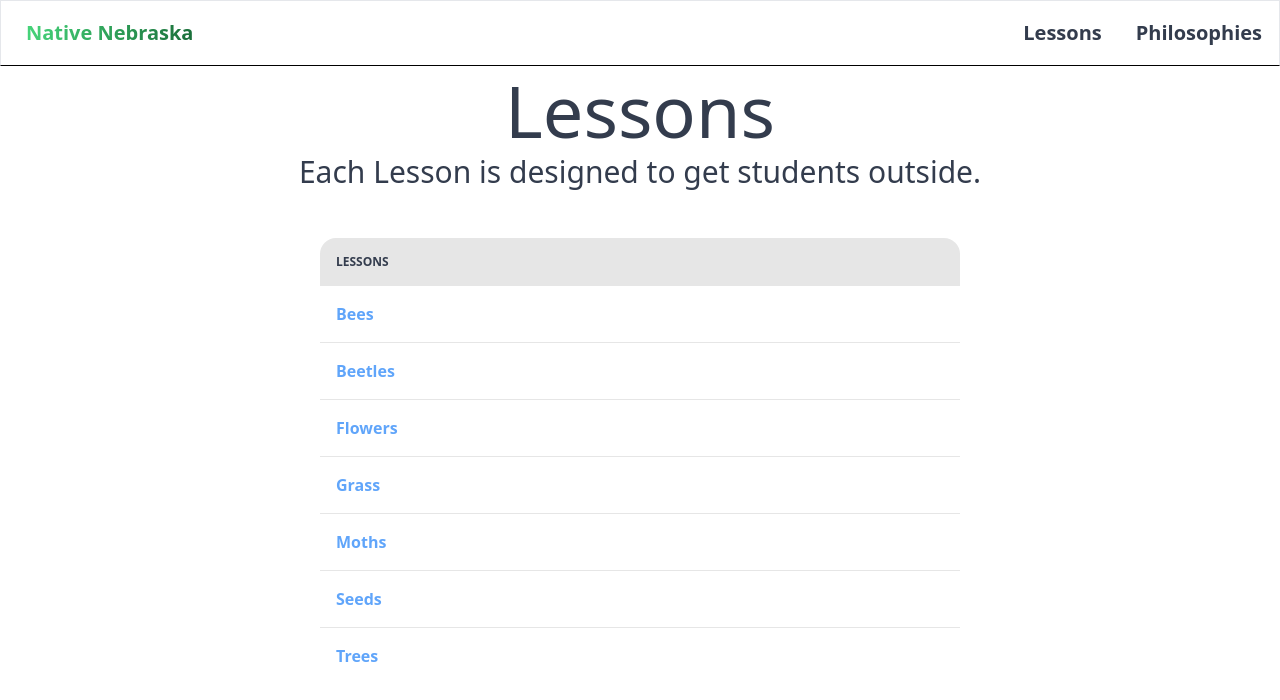
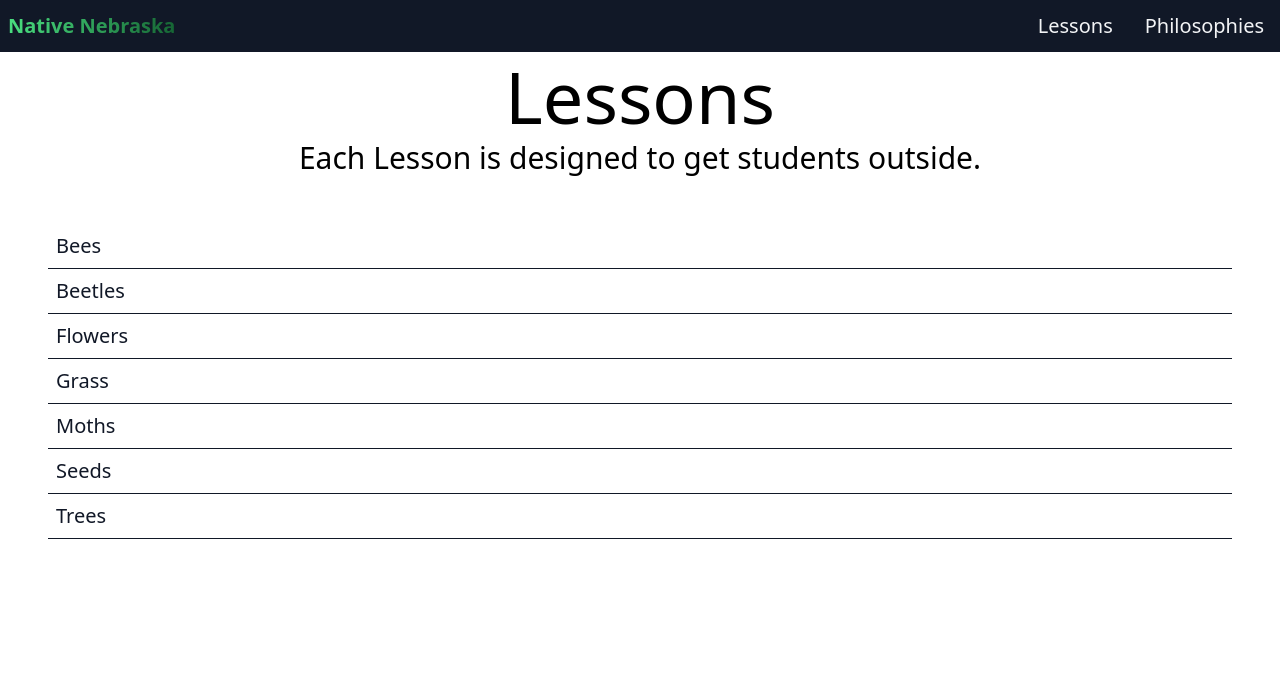
Before and after one commit to ikollipara/Purple, a Next.js app: page /lessons in a window 1280 px wide. Shown: the top 700 px of the page. Built offline with nearby package versions, Linux system fonts and the light colour scheme.

Commit message:
Style Change

```diff
--- a/components/navbar.tsx
+++ b/components/navbar.tsx
@@ -9,20 +9,20 @@
 import Link from "next/link";
 
 export const Navbar = () => (
-  <nav className="navbar border-solid border-b-black border">
+  <nav className="flex px-2 bg-gray-900 py-3">
     <Link passHref href="/">
-      <a className="btn btn-ghost normal-case text-base lg:text-xl font-bold bg-clip-text text-transparent bg-gradient-to-r from-green-400 to-green-800 mr-auto">
+      <a className="normal-case text-lg lg:text-xl font-bold bg-clip-text text-transparent bg-gradient-to-r from-green-400 to-green-800 mr-auto">
         Native Nebraska
       </a>
     </Link>
-    <section className="inline-flex">
+    <section className="space-x-4 self-center">
       <Link passHref href="/lessons">
-        <a className="btn btn-ghost normal-case text-base lg:text-xl">
+        <a className="normal-case text-base lg:text-xl text-gray-100 hover:bg-green-600 p-2 rounded active:bg-green-800">
           Lessons
         </a>
       </Link>
       <Link passHref href="/philosophies">
-        <a className="btn btn-ghost normal-case text-base lg:text-xl lg:pr-2 pr-0">
+        <a className="normal-case text-base lg:text-xl text-gray-100 hover:bg-green-600 p-2 rounded active:bg-green-800">
           Philosophies
         </a>
       </Link>
--- a/pages/_app.tsx
+++ b/pages/_app.tsx
@@ -20,41 +20,56 @@ const components: MDXComponents = {
       <Head>
         <title>Native Nebraska - {children}</title>
       </Head>
-      <h1 className="first:mt-12 ml-3">{children}</h1>
+      <h1 className="text-3xl sm:text-4xl lg:text-6xl mt-2 text-center">
+        {children}
+      </h1>
       <hr />
     </>
   ),
-  h2: ({ children }) => <h2 className="mx-3">{children}</h2>,
-  h3: ({ children }) => <h3 className="mx-3">{children}</h3>,
-  h4: ({ children }) => <h4 className="mx-3">{children}</h4>,
-  h5: ({ children }) => <h5 className="mx-3">{children}</h5>,
-  h6: ({ children }) => <h6 className="mx-3">{children}</h6>,
-  p: ({ children }) => (
-    <p className="text-base leading-normal mx-3 mb-4">{children}</p>
+  h2: ({ children }) => (
+    <h2 className="text-2xl sm:text-3xl lg:text-5xl">{children}</h2>
   ),
+  h3: ({ children }) => (
+    <h3 className="text-xl sm:text-2xl lg:text-4xl">{children}</h3>
+  ),
+  h4: ({ children }) => (
+    <h4 className="text-lg sm:text-xl lg:text-3xl">{children}</h4>
+  ),
+  h5: ({ children }) => (
+    <h5 className="text-md sm:text-lg lg:text-2xl">{children}</h5>
+  ),
+  h6: ({ children }) => (
+    <h6 className="text-base font-bold sm:text-md sm:font-normal lg:text-xl">
+      {children}
+    </h6>
+  ),
+  p: ({ children }) => <p className="text-base">{children}</p>,
   blockquote: ({ children }) => (
-    <blockquote className="not-prose">{children}</blockquote>
+    <blockquote className="bg-gray-200 p-1 italic rounded">
+      {children}
+    </blockquote>
   ),
-  li: ({ children }) => (
-    <li className="text-base leading-normal pt-1">{children}</li>
+  ul: ({ children }) => (
+    <ul className="list-inside list-disc ml-4">{children}</ul>
   ),
+  li: ({ children }) => <li className="">{children}</li>,
   img: ({ src }) => (
-    <img className="ml-[15%] lg:inline-flex lg:ml-0 lg:first:ml-52" src={src} />
+    <img
+      className="w-full mx-auto object-contain object-center h-64 sm:mb-4 lg:h-96"
+      src={src}
+      alt="An Image"
+    />
   ),
-  strong: ({ children }) => <strong className="text-xl">{children}</strong>,
+  strong: ({ children }) => <strong className="font-bold">{children}</strong>,
   a: ({ children, href }) => (
-    <Link
-      className="text-blue-500 hover:text-blue-700 visited:text-purple-800"
-      href={href}
-    >
-      {children}
+    <Link className="" href={href} passHref>
+      <a className="text-green-600 visited:text-green-800 hover:text-green-700 active:text-green-800 hover:underline">
+        {children}
+      </a>
     </Link>
   ),
   wrapper: ({ components, ...rest }) => (
-    <main
-      className="lg:mx-auto prose prose-sm lg:prose-lg pb-52 w-full"
-      {...rest}
-    />
+    <main className="w-full px-12 space-y-2 text-gray-900 lg:px-72" {...rest} />
   ),
 };
 
--- a/pages/index.tsx
+++ b/pages/index.tsx
@@ -16,13 +16,13 @@ export default function HomePage() {
         <title>Native Nebraska</title>
       </Head>
       <div
-        className="hero min-h-[95vh]"
+        className="min-h-[96vh] grid w-full place-items-center bg-cover bg-center"
         style={{
           backgroundImage: `url("/PastedGraphic-1-1.png")`,
         }}
       >
-        <div className="hero-overlay bg-opacity-60"></div>
-        <div className="hero-content text-center text-neutral-content">
+        <div className="bg-opacity-60 bg-slate-600 col-start-1 row-start-1 h-full w-full"></div>
+        <div className="max-w-7xl gap-4 p-4 text-center text-gray-100 z-0 flex items-center justify-center col-start-1 row-start-1">
           <div className="max-w-screen">
             <h1 className="text-6xl lg:text-8xl font-bold bg-clip-text bg-gradient-to-r from-green-400 to-green-800 text-transparent my-4">
               Native Nebraska
@@ -30,7 +30,7 @@ export default function HomePage() {
             <h2 className="text-lg lg:text-2xl font-light mb-3">
               Native Nebraska is an outdoor educational resource for kids grades
               K-5th that focuses on teaching environmental concepts in an
-              attempt to foster a wonder in God’s creation and to teach
+              attempt to foster a wonder in God's creation and to teach
               stewardship of His Earth. It can be used in formal education
               settings or less formal settings such as a family outing.
             </h2>
@@ -38,7 +38,7 @@ export default function HomePage() {
               This project's design results from intentional reflection of the
               following:
             </h2>
-            <ul className="text-center space-y-4 text-base lg:text-xl">
+            <ul className="text-center space-y-4 text-base lg:text-xl mb-3">
               <li className="mt-2">
                 Childhood and the impact of <strong>outdoor</strong>{" "}
                 environmental education
@@ -53,7 +53,9 @@ export default function HomePage() {
               </li>
             </ul>
             <Link href="/lessons" passHref>
-              <a className="mt-5 btn btn-primary">Get Started</a>
+              <a className="mt-12 p-3 bg-green-600 rounded-md hover:bg-green-800">
+                Get Started
+              </a>
             </Link>
           </div>
         </div>
--- a/pages/lessons/index.tsx
+++ b/pages/lessons/index.tsx
@@ -36,24 +36,34 @@ const Lessons = (props: InferGetStaticPropsType<typeof getStaticProps>) => (
     <p className="mx-auto text-center text-xl lg:text-3xl font-light max-w-screen-lg mb-12">
       Each Lesson is designed to get students outside.
     </p>
-    <table className="table w-1/2 mx-auto mb-12">
-      <thead>
-        <tr>
-          <th>Lessons</th>
-        </tr>
-      </thead>
-      <tbody>
-        {props.files.map((file) => (
-          <tr key={file}>
-            <th>
-              <Link href={`/lessons/${file}`} passHref>
-                <a className="mb-4 text-blue-400 hover:text-blue-600">{file}</a>
-              </Link>
-            </th>
-          </tr>
-        ))}
-      </tbody>
-    </table>
+    <ul className="w-full">
+      {props.files.map((f) => (
+        <li key={f}>
+          <Link href={`/lessons/${f}`} passHref>
+            <a className="text-gray-900 text-xl">
+              <div className=" border-b border-solid border-gray-900 mx-12 hover:text-gray-100 hover:bg-green-600 py-2 group active:bg-green-700">
+                <div className="flex">
+                  <span className="ml-2 mr-auto">{f}</span>
+                  <svg
+                    xmlns="http://www.w3.org/2000/svg"
+                    width="16"
+                    height="16"
+                    fill="currentColor"
+                    class="bi bi-chevron-right self-center hidden group-hover:block mr-2"
+                    viewBox="0 0 16 16"
+                  >
+                    <path
+                      fill-rule="evenodd"
+                      d="M4.646 1.646a.5.5 0 0 1 .708 0l6 6a.5.5 0 0 1 0 .708l-6 6a.5.5 0 0 1-.708-.708L10.293 8 4.646 2.354a.5.5 0 0 1 0-.708z"
+                    />
+                  </svg>
+                </div>
+              </div>
+            </a>
+          </Link>
+        </li>
+      ))}
+    </ul>
   </>
 );
 
--- a/pages/philosophies/index.tsx
+++ b/pages/philosophies/index.tsx
@@ -37,26 +37,36 @@ const Philosophies = (
       <title>Native Nebraska - Philosophies</title>
     </Head>
     <h1 className="text-5xl lg:text-7xl text-center my-2">Philosophies</h1>
-    <table className="table w-1/2 mx-auto mt-3">
-      <thead>
-        <tr>
-          <th>Philosophies</th>
-        </tr>
-      </thead>
-      <tbody>
-        {props.files.map((file) => (
-          <tr key={file}>
-            <th>
-              <Link href={`/philosophies/${file}`} passHref>
-                <a className="mb-4 text-blue-400 hover:text-blue-600">
-                  {toTitleCase(file.replaceAll("-", " "))}
-                </a>
-              </Link>
-            </th>
-          </tr>
-        ))}
-      </tbody>
-    </table>
+    <ul className="w-full">
+      {props.files.map((f) => (
+        <li key={f}>
+          <Link href={`/philosophies/${f}`} passHref>
+            <a className="text-gray-900 text-xl">
+              <div className=" border-b border-solid border-gray-900 mx-12 hover:text-gray-100 hover:bg-green-600 py-2 group active:bg-green-700">
+                <div className="flex">
+                  <span className="ml-2 mr-auto">
+                    {toTitleCase(f.replaceAll("-", " "))}
+                  </span>
+                  <svg
+                    xmlns="http://www.w3.org/2000/svg"
+                    width="16"
+                    height="16"
+                    fill="currentColor"
+                    class="bi bi-chevron-right self-center hidden group-hover:block mr-2"
+                    viewBox="0 0 16 16"
+                  >
+                    <path
+                      fill-rule="evenodd"
+                      d="M4.646 1.646a.5.5 0 0 1 .708 0l6 6a.5.5 0 0 1 0 .708l-6 6a.5.5 0 0 1-.708-.708L10.293 8 4.646 2.354a.5.5 0 0 1 0-.708z"
+                    />
+                  </svg>
+                </div>
+              </div>
+            </a>
+          </Link>
+        </li>
+      ))}
+    </ul>
   </>
 );
 
--- a/tailwind.config.js
+++ b/tailwind.config.js
@@ -7,5 +7,5 @@ module.exports = {
   theme: {
     extend: {},
   },
-  plugins: [require("@tailwindcss/typography"), require("daisyui")],
+  plugins: [],
 };
```
